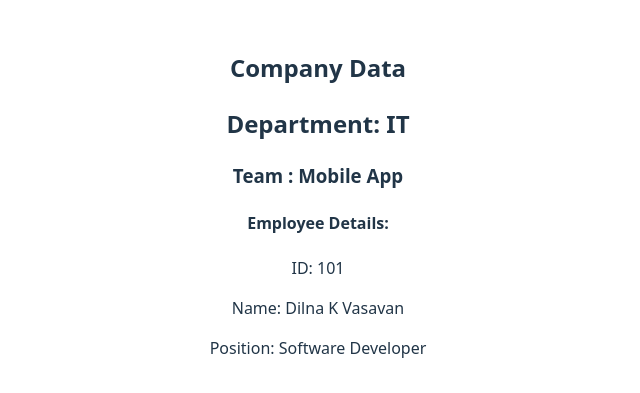
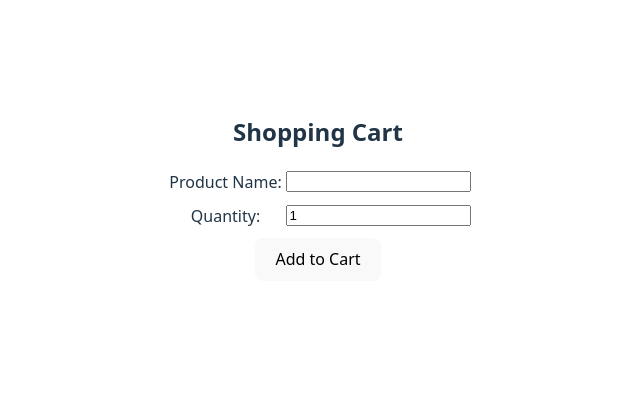
Before and after one commit to dilnakv/reactJS_sample, a React (Vite) app: page / in a window 1280 px wide. Shown: the part 197-590 px from the top of the page, without its empty margins (322-962 px from the left). Built offline with nearby package versions, Linux system fonts and the light colour scheme.

Commit message:
useReducer cart Item

```diff
--- a/src/App.tsx
+++ b/src/App.tsx
@@ -4,6 +4,7 @@ import { CurrentTime } from "./componet/CurrentTime";
 import { Department } from "./componet/Department";
 import { Greeting } from "./componet/Greeting";
 import { Login } from "./componet/Login";
+import { ProductCart } from "./componet/ProductCart";
 import ProductList from "./componet/ProductList";
 import { ProductListApi } from "./componet/ProductListApi";
 import { UserProfile } from "./componet/UserProfile/UserProfile";
@@ -26,23 +27,24 @@ function App() {
     team: "Mobile App",
   };
   return (
-    // <>
-    //   {/* <Greeting name={"Dilna"} /> */}
-    //   {/* <h2>Product List</h2>
-    //   <ProductList/> */}
+    <>
+      {/* <Greeting name={"Dilna"} />
+      <h2>Product List</h2>
+      <ProductList />
+      <h2>Company Data</h2>
+      <Department />
+      <Counter />
+      <UserProfile />
+      <ProductListApi />
+      <CurrentTime />
+      <Login /> */}
+      <ProductCart/>
+    </>
+
+    // <EmployeeContext.Provider value={empData}>
     //   <h2>Company Data</h2>
     //   <Department />
-    //   {/* <Counter /> */}
-    //   {/* <UserProfile/> */}
-    //   {/* <ProductListApi/> */}
-    //   {/* <CurrentTime/> */}
-    //   <Login/>
-    //   </>
-
-    <EmployeeContext.Provider value={empData}>
-      <h2>Company Data</h2>
-      <Department />
-    </EmployeeContext.Provider>
+    // </EmployeeContext.Provider>
   );
 }
 
--- /dev/null
+++ b/src/componet/ProductCart.tsx
@@ -0,0 +1,112 @@
+import React, { useReducer, useState } from "react";
+
+// Type for a cart item
+interface CartItem {
+  id: number;
+  name: string;
+  quantity: number;
+}
+
+// Actions
+type Action =
+  | { type: "ADD_ITEM"; payload: { name: string; quantity: number } }
+  | { type: "UPDATE_ITEM"; payload: { id: number; quantity: number } }
+  | { type: "REMOVE_ITEM"; payload: { id: number } };
+
+// Reducer function
+const cartReducer = (state: CartItem[], action: Action): CartItem[] => {
+  switch (action.type) {
+    case "ADD_ITEM":
+      return [
+        ...state,
+        {
+          id: Date.now(),
+          name: action.payload.name,
+          quantity: action.payload.quantity,
+        },
+      ];
+    case "UPDATE_ITEM":
+      return state.map((item) =>
+        item.id === action.payload.id
+          ? { ...item, quantity: action.payload.quantity }
+          : item
+      );
+    case "REMOVE_ITEM":
+      return state.filter((item) => item.id !== action.payload.id);
+    default:
+      return state;
+  }
+};
+
+export const ProductCart = () => {
+  const [cart, dispatch] = useReducer(cartReducer, []);
+  const [name, setName] = useState("");
+  const [quantity, setQuantity] = useState<number>(1);
+
+  const handleAdd = () => {
+    if (!name.trim() || quantity <= 0) return;
+    dispatch({ type: "ADD_ITEM", payload: { name, quantity } });
+    setName("");
+    setQuantity(1);
+  };
+
+  return (
+    <div style={{ padding: "20px", maxWidth: "400px" }}>
+      <h2>Shopping Cart</h2>
+
+      {/* Product Name */}
+      <div style={{ display: "flex", alignItems: "center", marginBottom: "10px" }}>
+        <label style={{ width: "120px" }}>Product Name:</label>
+        <input
+          type="text"
+          value={name}
+          onChange={(e) => setName(e.target.value)}
+          style={{ flex: 1 }}
+        />
+      </div>
+
+      {/* Quantity */}
+      <div style={{ display: "flex", alignItems: "center", marginBottom: "10px" }}>
+        <label style={{ width: "120px" }}>Quantity:</label>
+        <input
+          type="number"
+          value={quantity}
+          min={1}
+          onChange={(e) => setQuantity(Number(e.target.value))}
+          style={{ flex: 1 }}
+        />
+      </div>
+
+      <button onClick={handleAdd} style={{ marginBottom: "15px" }}>
+        Add to Cart
+      </button>
+
+      <ul>
+        {cart.map((item) => (
+          <li key={item.id} style={{ margin: "10px 0" }}>
+            {item.name} - Quantity:{" "}
+            <input
+              type="number"
+              value={item.quantity}
+              onChange={(e) =>
+                dispatch({
+                  type: "UPDATE_ITEM",
+                  payload: { id: item.id, quantity: Number(e.target.value) },
+                })
+              }
+              style={{ width: "50px" }}
+            />
+            <button
+              onClick={() =>
+                dispatch({ type: "REMOVE_ITEM", payload: { id: item.id } })
+              }
+              style={{ marginLeft: "10px" }}
+            >
+              Remove
+            </button>
+          </li>
+        ))}
+      </ul>
+    </div>
+  );
+};
```
